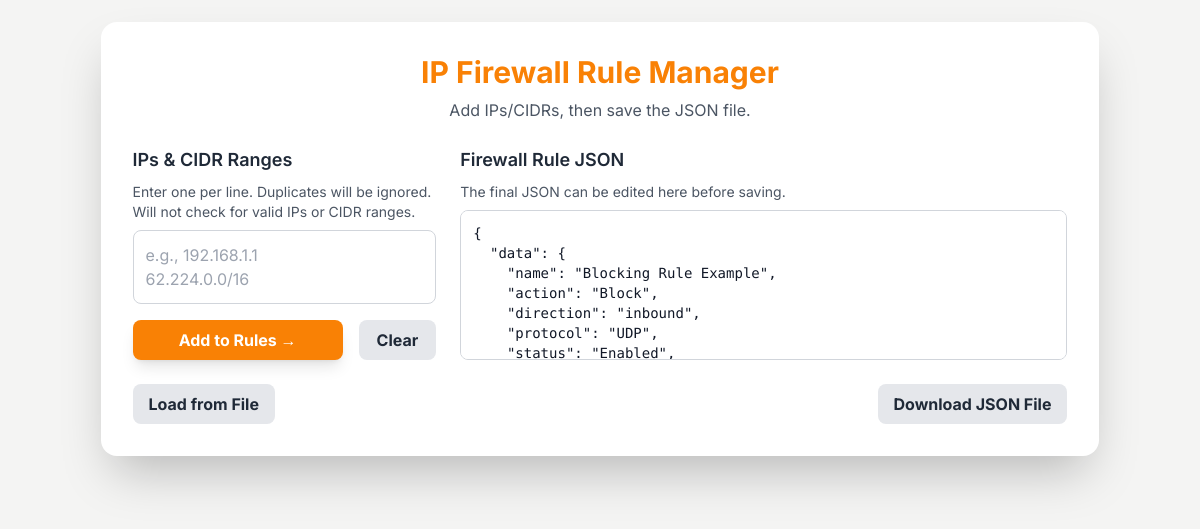
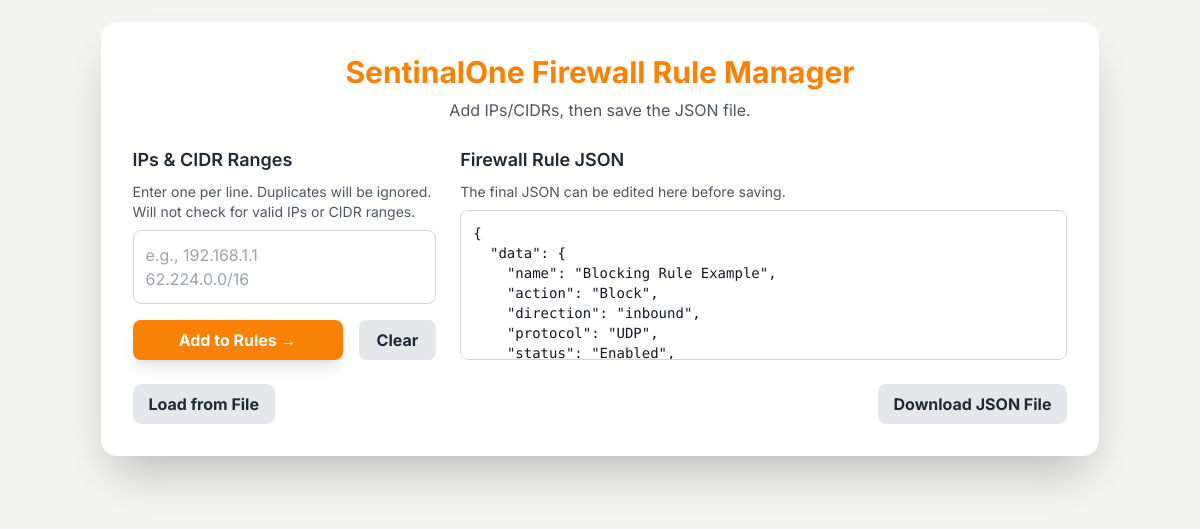
Before and after one commit to Youssup/SentinalOne-Firewall-Rule, an Electron app: page client/index.html in a window 1200 px wide. Shown: the part 161-690 px from the top of the page. Drawn offline with nearby package versions, Linux system fonts and the light colour scheme.

Commit message:
style: change title

```diff
--- a/client/index.html
+++ b/client/index.html
@@ -36,7 +36,7 @@
       <!-- Header -->
       <div class="flex-shrink-0 mb-6 text-center">
         <h1 class="text-3xl font-bold text-primary-ait-orange">
-          IP Firewall Rule Manager
+          SentinalOne Firewall Rule Manager
         </h1>
         <p class="text-light-subtext mt-2">
           Add IPs/CIDRs, then save the JSON file.
```
